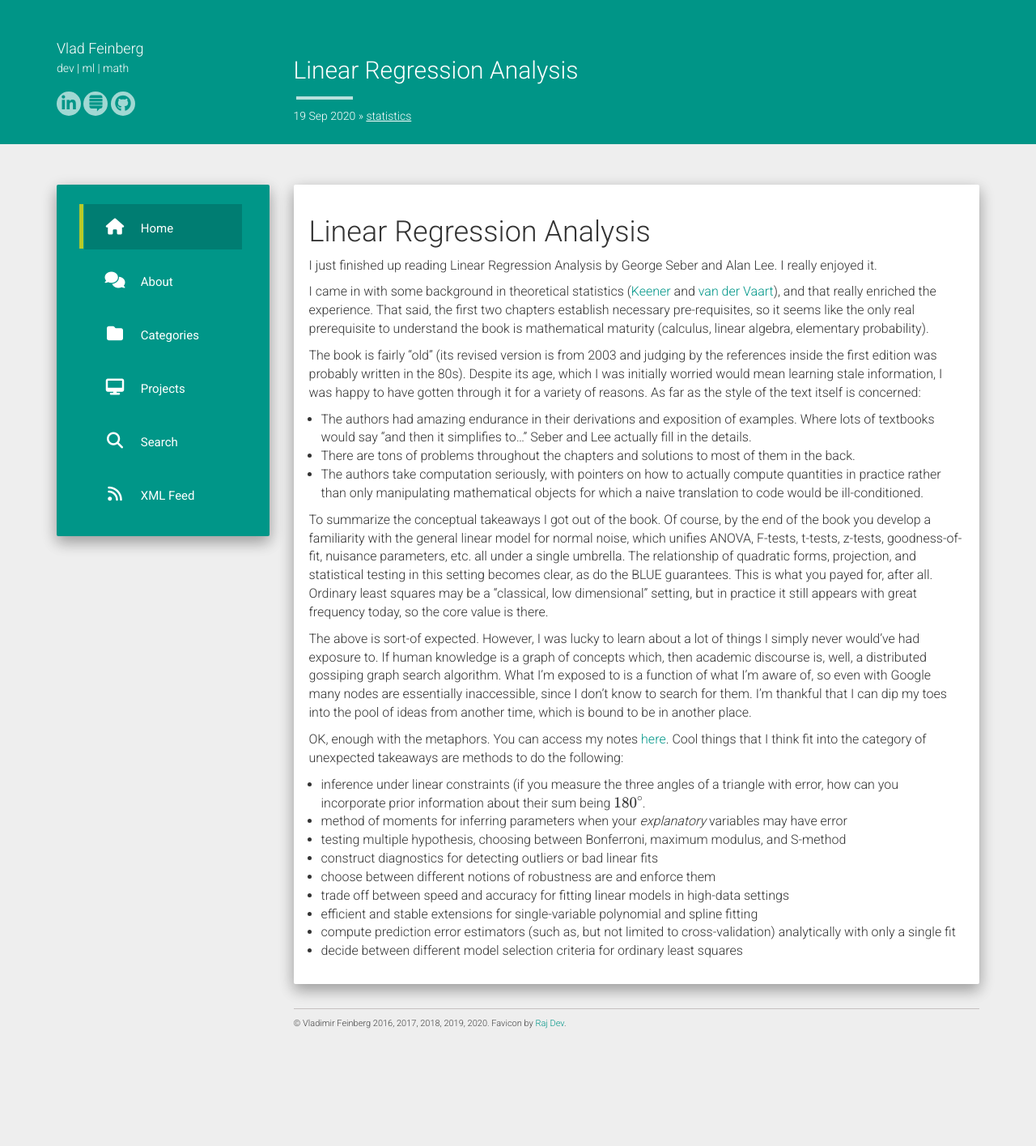
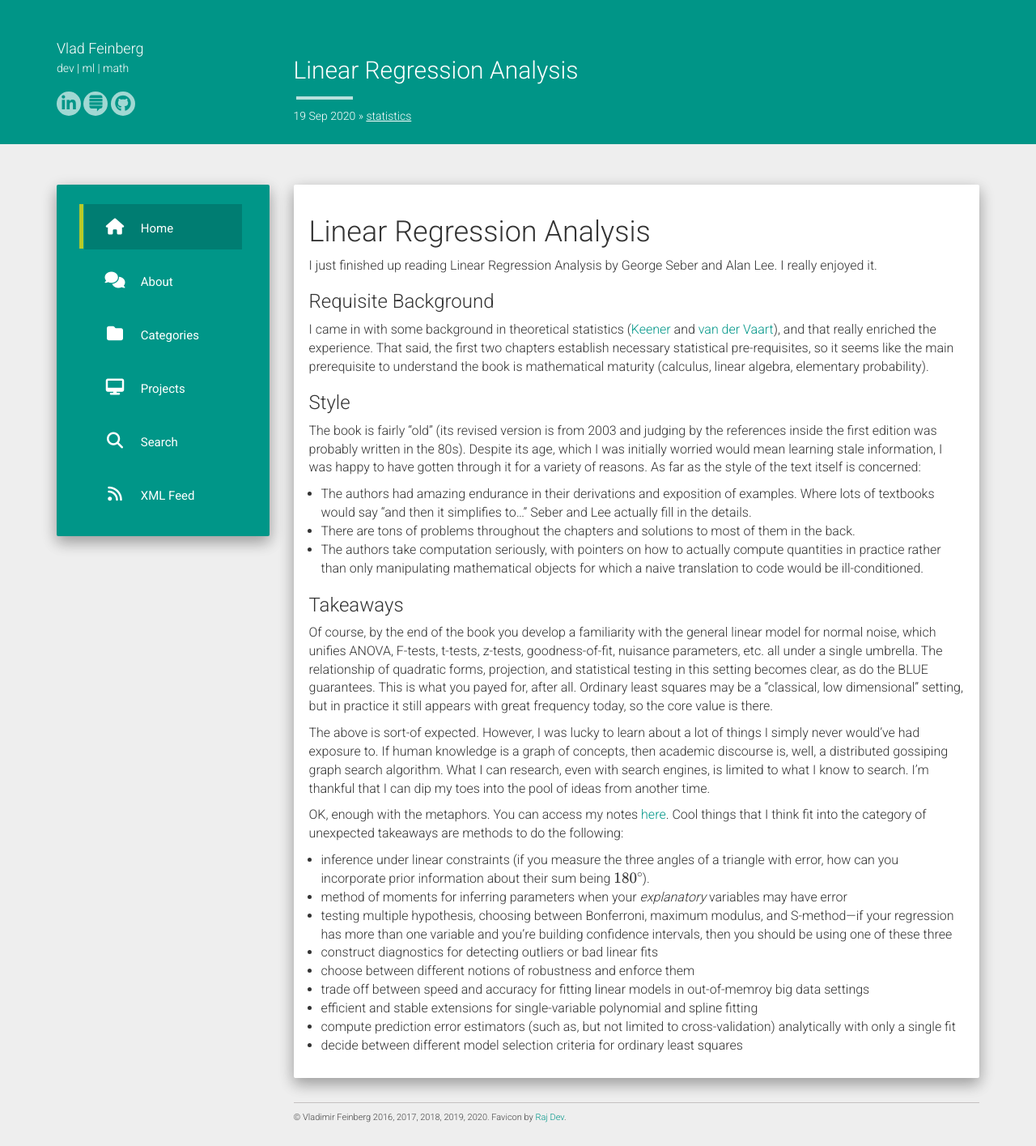
Before and after one commit to vlad17/vlad17.github.io, a Jekyll site: the page built from _posts/2020-09-19-linear-regression-analysis.md, in a window 1280 px wide. Shown: the whole page at 81% size. Built offline with Jekyll 4.4.1, drawn with Linux system fonts in a browser that asks for light colours; nearby versions of some CDN libraries; formulas are drawn with MathJax 3; before the commit the page ends 1299 px from its top, so only the background shows below that.

Commit message:
self-check on recent post

```diff
--- a/_posts/2020-09-19-linear-regression-analysis.md
+++ b/_posts/2020-09-19-linear-regression-analysis.md
@@ -9,7 +9,11 @@ categories: statistics
 
 I just finished up reading Linear Regression Analysis by George Seber and Alan Lee. I really enjoyed it.
 
-I came in with some background in theoretical statistics ([Keener](https://link.springer.com/book/10.1007/978-0-387-93839-4) and [van der Vaart](https://www.cambridge.org/core/books/asymptotic-statistics/A3C7DAD3F7E66A1FA60E9C8FE132EE1D)), and that really enriched the experience. That said, the first two chapters establish necessary pre-requisites, so it seems like the only real prerequisite to understand the book is mathematical maturity (calculus, linear algebra, elementary probability).
+### Requisite Background
+
+I came in with some background in theoretical statistics ([Keener](https://link.springer.com/book/10.1007/978-0-387-93839-4) and [van der Vaart](https://www.cambridge.org/core/books/asymptotic-statistics/A3C7DAD3F7E66A1FA60E9C8FE132EE1D)), and that really enriched the experience. That said, the first two chapters establish necessary statistical pre-requisites, so it seems like the main prerequisite to understand the book is mathematical maturity (calculus, linear algebra, elementary probability).
+
+### Style
 
 The book is fairly "old" (its revised version is from 2003 and judging by the references inside the first edition was probably written in the 80s). Despite its age, which I was initially worried would mean learning stale information, I was happy to have gotten through it for a variety of reasons. As far as the style of the text itself is concerned:
 
@@ -17,18 +21,20 @@ The book is fairly "old" (its revised version is from 2003 and judging by the re
  - There are tons of problems throughout the chapters and solutions to most of them in the back.
  - The authors take computation seriously, with pointers on how to actually compute quantities in practice rather than only manipulating mathematical objects for which a naive translation to code would be ill-conditioned.
 
-To summarize the conceptual takeaways I got out of the book. Of course, by the end of the book you develop a familiarity with the general linear model for normal noise, which unifies ANOVA, F-tests, t-tests, z-tests, goodness-of-fit, nuisance parameters, etc. all under a single umbrella. The relationship of quadratic forms, projection, and statistical testing in this setting becomes clear, as do the BLUE guarantees. This is what you payed for, after all. Ordinary least squares may be a "classical, low dimensional" setting, but in practice it still appears with great frequency today, so the core value is there.
+### Takeaways
 
-The above is sort-of expected. However, I was lucky to learn about a lot of things I simply never would've had exposure to. If human knowledge is a graph of concepts which, then academic discourse is, well, a distributed gossiping graph search algorithm. What I'm exposed to is a function of what I'm aware of, so even with Google many nodes are essentially inaccessible, since I don't know to search for them. I'm thankful that I can dip my toes into the pool of ideas from another time, which is bound to be in another place.
+Of course, by the end of the book you develop a familiarity with the general linear model for normal noise, which unifies ANOVA, F-tests, t-tests, z-tests, goodness-of-fit, nuisance parameters, etc. all under a single umbrella. The relationship of quadratic forms, projection, and statistical testing in this setting becomes clear, as do the BLUE guarantees. This is what you payed for, after all. Ordinary least squares may be a "classical, low dimensional" setting, but in practice it still appears with great frequency today, so the core value is there.
+
+The above is sort-of expected. However, I was lucky to learn about a lot of things I simply never would've had exposure to. If human knowledge is a graph of concepts, then academic discourse is, well, a distributed gossiping graph search algorithm. What I can research, even with search engines, is limited to what I know to search. I'm thankful that I can dip my toes into the pool of ideas from another time.
 
 OK, enough with the metaphors. You can access my notes [here](https://github.com/vlad17/ml-notes). Cool things that I think fit into the category of unexpected takeaways are methods to do the following:
 
- - inference under linear constraints (if you measure the three angles of a triangle with error, how can you incorporate prior information about their sum being \\(180^{\circ}\\).
+ - inference under linear constraints (if you measure the three angles of a triangle with error, how can you incorporate prior information about their sum being \\(180^{\circ}\\)).
  - method of moments for inferring parameters when your _explanatory_ variables may have error
- - testing multiple hypothesis, choosing between Bonferroni, maximum modulus, and S-method
+ - testing multiple hypothesis, choosing between Bonferroni, maximum modulus, and S-method---if your regression has more than one variable and you're building confidence intervals, then you should be using one of these three
  - construct diagnostics for detecting outliers or bad linear fits
- - choose between different notions of robustness are and enforce them
- - trade off between speed and accuracy for fitting linear models in high-data settings
+ - choose between different notions of robustness and enforce them
+ - trade off between speed and accuracy for fitting linear models in out-of-memroy big data settings
  - efficient and stable extensions for single-variable polynomial and spline fitting
  - compute prediction error estimators (such as, but not limited to cross-validation) analytically with only a single fit
  - decide between different model selection criteria for ordinary least squares
```
